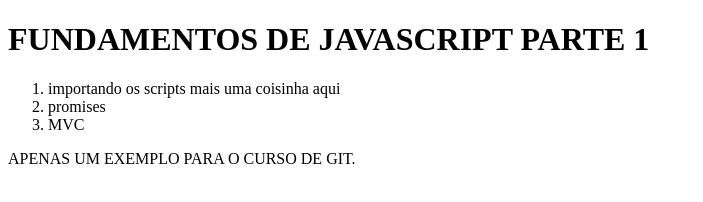
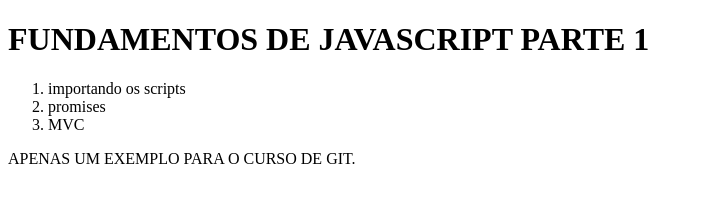
Before and after one commit to DavsRoch/testegit, a plain HTML site: page daviny/index.html in a window 1280 px wide. Shown: the whole page, without its empty margins (0-703 px from the left). Drawn offline with Linux system fonts and the light colour scheme.

Commit message:
Revert "bug"
This reverts commit be8b09e38beb2f7720a5f2eb4ed62ae5a6dbe89d.

```diff
--- a/daviny/index.html
+++ b/daviny/index.html
@@ -10,7 +10,7 @@
 <body>
   <h1>FUNDAMENTOS DE JAVASCRIPT PARTE 1</h1>
   <ol>
-    <li>importando os scripts mais uma coisinha aqui</li>
+    <li>importando os scripts</li>
     <li>promises</li>
     <li>MVC</li>
   </ol>
```
